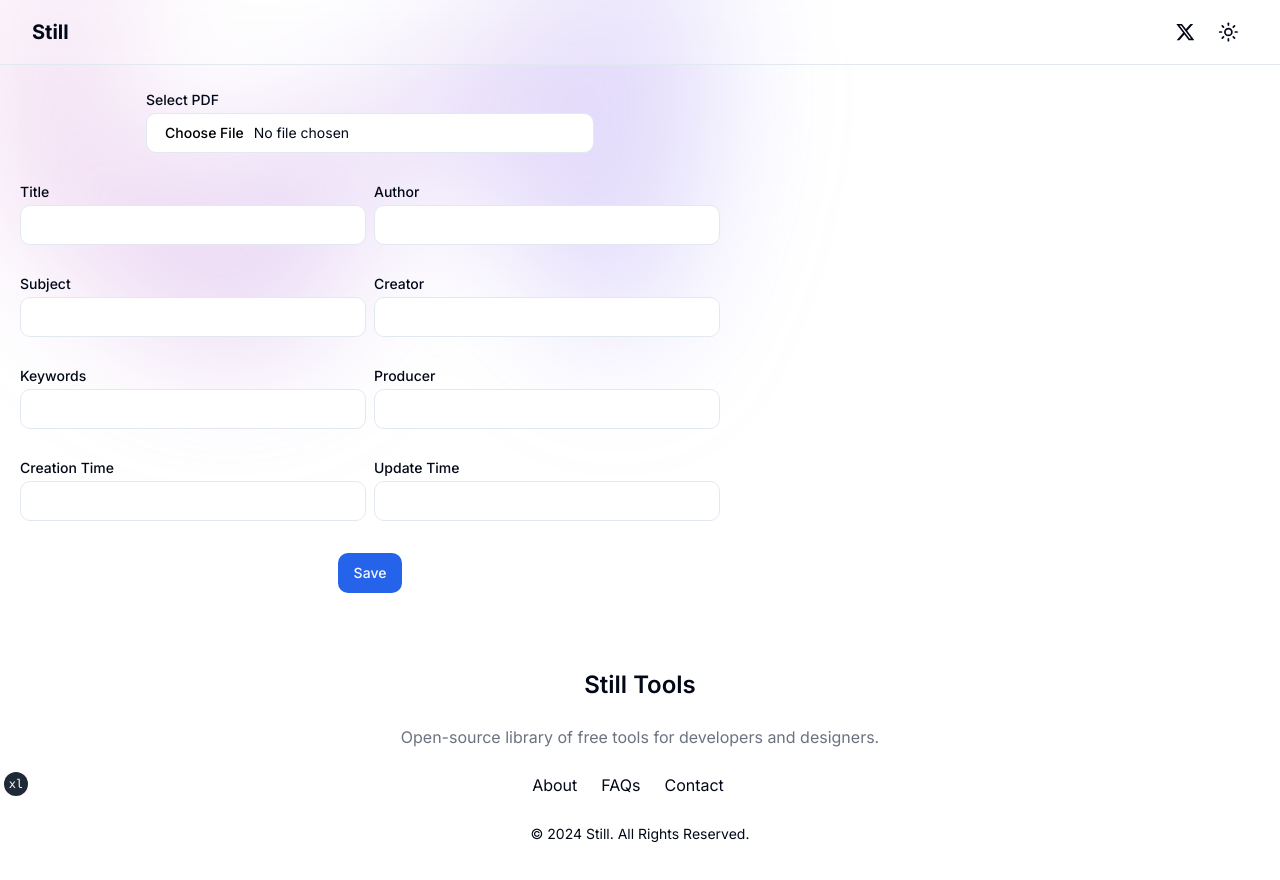
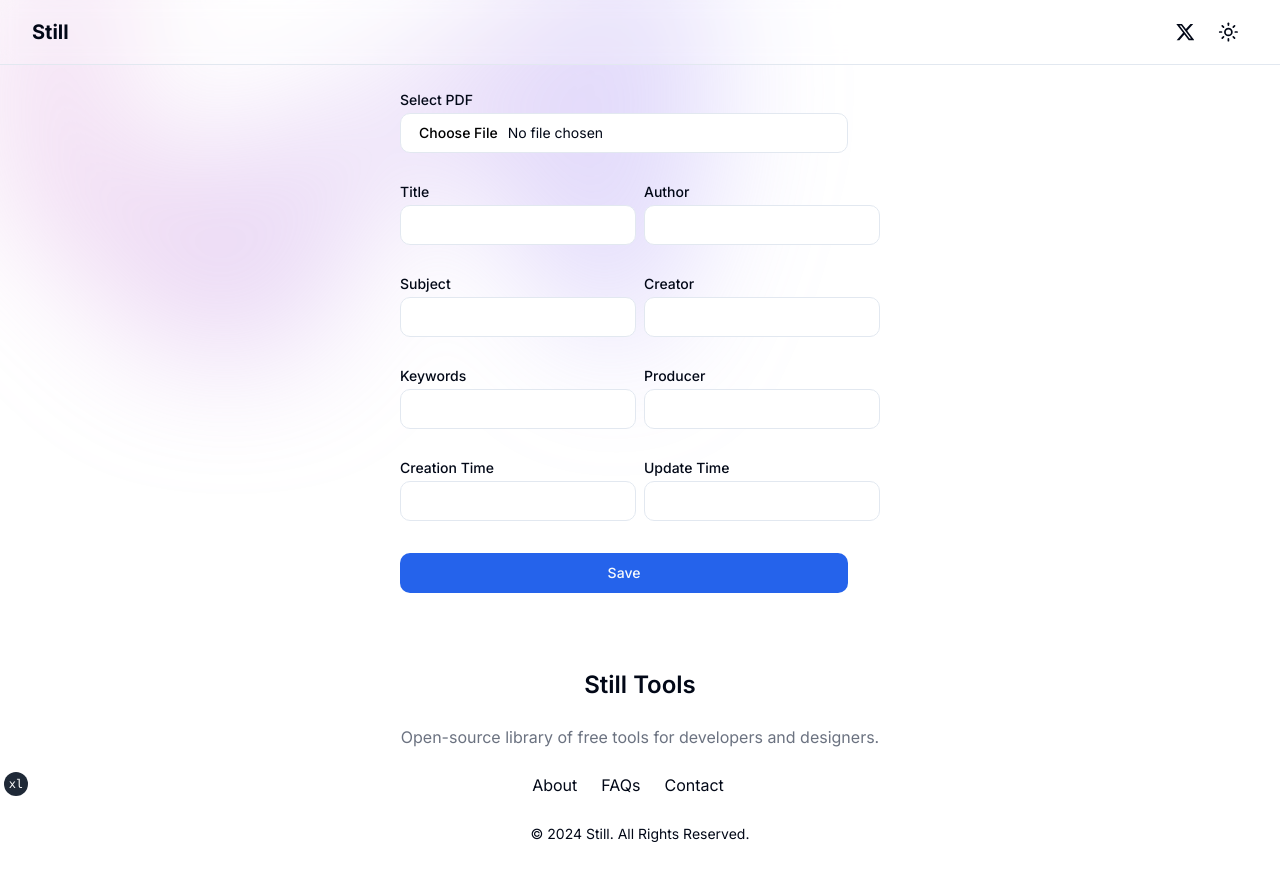
Before and after one commit to theakashshukla/Still, a Next.js app: page /pdf in a window 1280 px wide. Shown: the top 880 px of the page. Built offline with nearby package versions, Linux system fonts and the light colour scheme.

Commit message:
feat: Add lazy loading for images in Home page and center PdfEditor in Pdf page

```diff
--- a/app/page.tsx
+++ b/app/page.tsx
@@ -4,6 +4,7 @@
   return (
     <main>
       <SearchTool />
+
     </main>
   );
 }
--- a/app/pdf/page.tsx
+++ b/app/pdf/page.tsx
@@ -2,7 +2,7 @@
 
 export default function Pdf() {
   return (
-    <div>
+    <div className="flex justify-center">
       <PdfEditor />
     </div>
   );
--- /dev/null
+++ b/components/home/feature.tsx
@@ -0,0 +1,7 @@
+
+
+export function Feature(){
+  return (
+   <h1>Feature</h1>
+  );
+}
--- a/components/pdf-editor.tsx
+++ b/components/pdf-editor.tsx
@@ -37,14 +37,6 @@
         setProducer(pdfDoc.getProducer() || "");
         setCreationDate(pdfDoc.getCreationDate()?.toISOString() || "");
         setModificationDate(pdfDoc.getModificationDate()?.toISOString() || "");
-        console.log("Title:", pdfDoc.getTitle());
-        console.log("Author:", pdfDoc.getAuthor());
-        console.log("Subject:", pdfDoc.getSubject());
-        console.log("Creator:", pdfDoc.getCreator());
-        console.log("Keywords:", pdfDoc.getKeywords());
-        console.log("Producer:", pdfDoc.getProducer());
-        console.log("Creation Date:", pdfDoc.getCreationDate());
-        console.log("Modification Date:", pdfDoc.getModificationDate());
       };
       reader.readAsArrayBuffer(file);
     }
@@ -71,12 +63,12 @@
     pdfDoc.setProducer(producer);
     pdfDoc.setCreationDate(new Date(creationDate));
     let modDate;
-try {
-  modDate = pdfDoc.getModificationDate()?.toISOString();
-} catch (error) {
-  console.error('Failed to get modification date:', error);
-}
-setModificationDate(modDate || "");
+    try {
+      modDate = pdfDoc.getModificationDate()?.toISOString();
+    } catch (error) {
+      console.error("Failed to get modification date:", error);
+    }
+    setModificationDate(modDate || "");
 
     const pdfBytes = await pdfDoc.save();
 
@@ -113,7 +105,7 @@
   };
 
   return (
-    <div className="grid w-[700px] justify-items-center m-5">
+    <div className="grid w-[700px] justify-center m-5">
       <div className="grid w-full max-w-md items-center gap-1.5 my-2">
         <Label htmlFor="file">Select PDF</Label>
         <Input type="file" accept=".pdf" onChange={handleFileChange} />
@@ -197,8 +189,6 @@
         <Button onClick={handleSave}>Save</Button>
       </div>
     </div>
-
-
   );
 };
 
--- a/package.json
+++ b/package.json
@@ -9,6 +9,7 @@
     "lint": "next lint"
   },
   "dependencies": {
+    "@astreak/unity": "^1.0.0",
     "@radix-ui/react-label": "^2.0.2",
     "@radix-ui/react-radio-group": "^1.1.3",
     "@radix-ui/react-slot": "^1.0.2",
```
Also changed, not shown: 1 other file (tests, documents, lock files or other folders).
